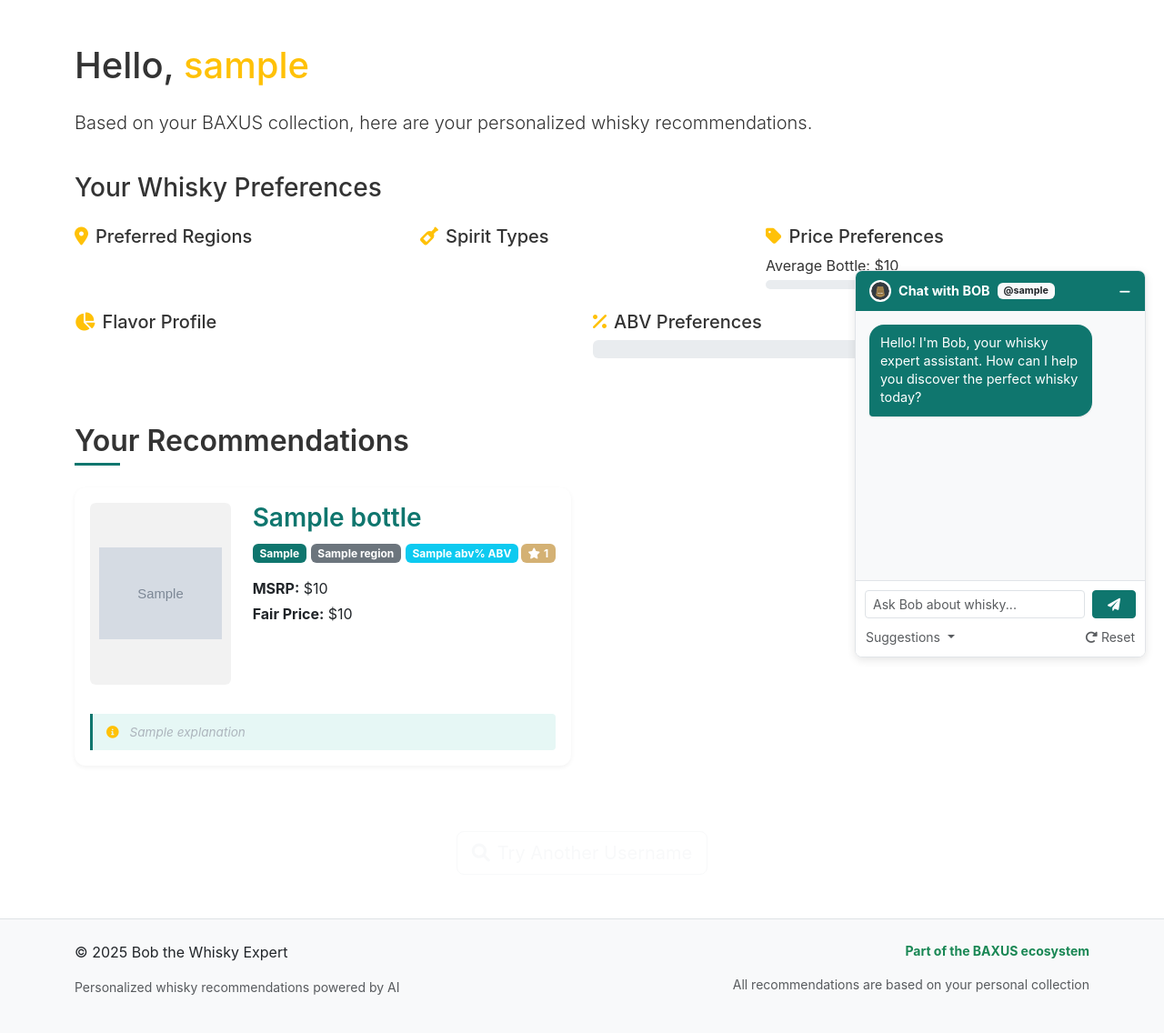
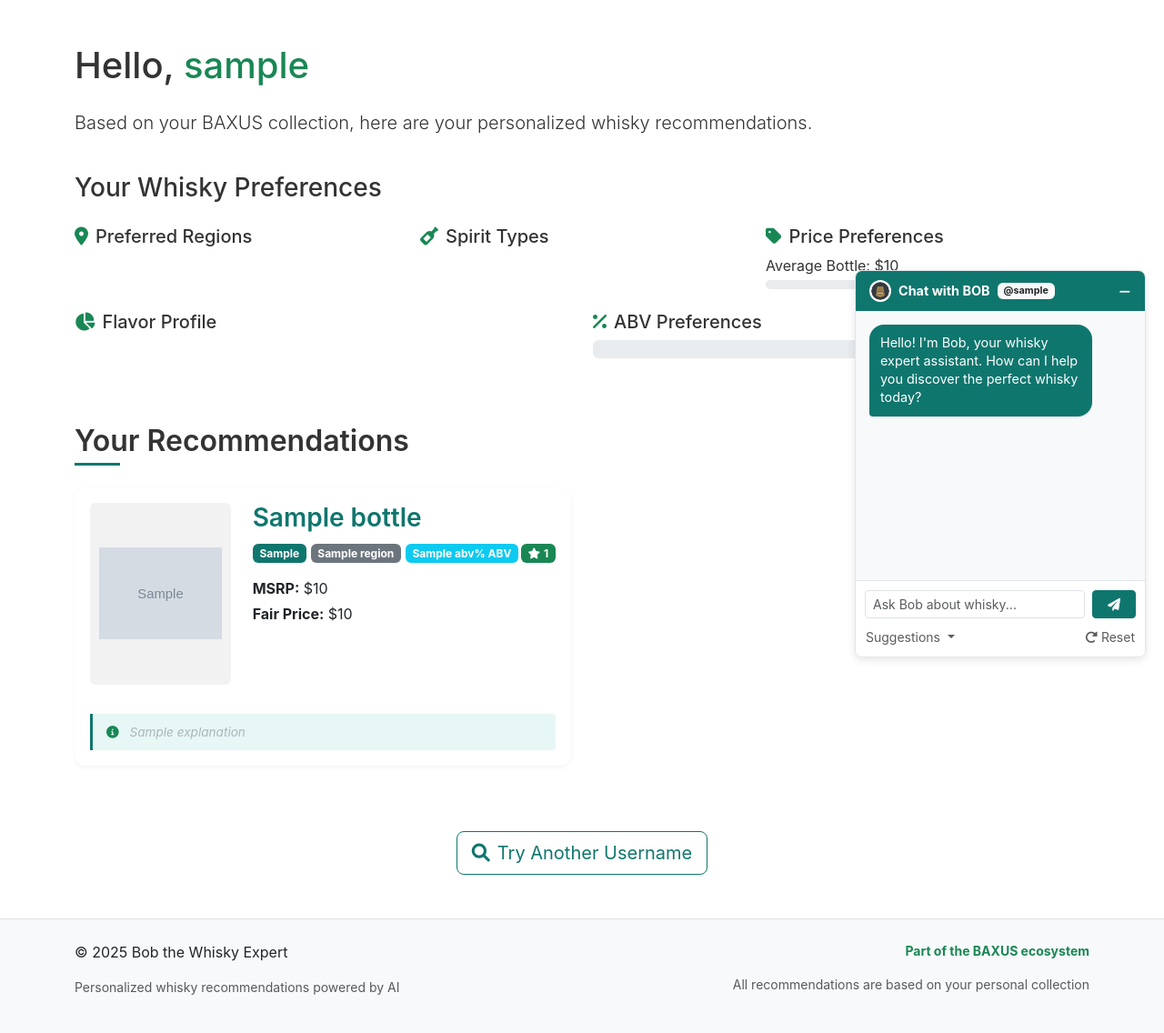
Before and after one commit to realshashi/AI-Agent-BOB, a Flask app: template templates/recommendations.html in a window 1280 px wide. Shown: the part 57-1193 px from the top of the page at 91% size. Run offline with Flask 3, Linux system fonts and the light colour scheme; the template is opened without the code that fills it: most values are stand-ins (such as "Sample title", 1, 10 or a date in 2020); grey boxes marked "Sample" are stand-in pictures.

Commit message:
Improve the look and feel of personalized whisky recommendations on the platform
Update recommendation page to use green color scheme instead of yellow in templates/recommendations.html.

Replit-Commit-Author: Agent
Replit-Commit-Session-Id: e08a6c27-d22a-4ec2-879f-3a8b5591f190
Replit-Commit-Screenshot-Url: https://storage.googleapis.com/screenshot-production-us-central1/d2285d81-6756-4c3d-b9ef-1dd3171e58b9/bbe41f0c-d08a-427d-a268-6d793deb621d.jpg

```diff
--- a/templates/recommendations.html
+++ b/templates/recommendations.html
@@ -6,7 +6,7 @@
 <div class="container my-5">
     <div class="row mb-4">
         <div class="col-12">
-            <h1 class="mb-4">Hello, <span class="text-warning">{{ username }}</span></h1>
+            <h1 class="mb-4">Hello, <span class="text-success">{{ username }}</span></h1>
             <p class="lead">Based on your BAXUS collection, here are your personalized whisky recommendations.</p>
         </div>
     </div>
@@ -18,7 +18,7 @@
         <div class="row">
             <!-- Regions -->
             <div class="col-md-4 mb-4">
-                <h5><i class="fas fa-map-marker-alt me-2 text-warning"></i>Preferred Regions</h5>
+                <h5><i class="fas fa-map-marker-alt me-2 text-success"></i>Preferred Regions</h5>
                 <div class="mt-2">
                     {% for region, percentage in preferences.preferred_regions.items() %}
                         {% if percentage >= 10 %}
@@ -30,7 +30,7 @@
 
             <!-- Spirit Types -->
             <div class="col-md-4 mb-4">
-                <h5><i class="fas fa-wine-bottle me-2 text-warning"></i>Spirit Types</h5>
+                <h5><i class="fas fa-wine-bottle me-2 text-success"></i>Spirit Types</h5>
                 <div class="mt-2">
                     {% for spirit, percentage in preferences.spirit_types.items() %}
                         {% if percentage >= 10 %}
@@ -42,7 +42,7 @@
 
             <!-- Price Range -->
             <div class="col-md-4 mb-4">
-                <h5><i class="fas fa-tag me-2 text-warning"></i>Price Preferences</h5>
+                <h5><i class="fas fa-tag me-2 text-success"></i>Price Preferences</h5>
                 <div class="mt-2">
                     <p class="mb-1">Average Bottle: ${{ preferences.average_bottle_price|round(2) }}</p>
                     <div class="progress" style="height: 10px;">
@@ -69,7 +69,7 @@
 
             <!-- Flavor Profile -->
             <div class="col-md-6 mb-4">
-                <h5><i class="fas fa-chart-pie me-2 text-warning"></i>Flavor Profile</h5>
+                <h5><i class="fas fa-chart-pie me-2 text-success"></i>Flavor Profile</h5>
                 <div class="flavor-profile-container" data-flavors='{{ preferences.flavor_profiles|tojson }}'>
                     <!-- JS will populate this -->
                 </div>
@@ -77,7 +77,7 @@
 
             <!-- ABV Preferences -->
             <div class="col-md-6 mb-4">
-                <h5><i class="fas fa-percentage me-2 text-warning"></i>ABV Preferences</h5>
+                <h5><i class="fas fa-percentage me-2 text-success"></i>ABV Preferences</h5>
                 <div class="mt-2">
                     <div class="progress" style="height: 20px;">
                         {% for level, percentage in preferences.abv_preferences.items() %}
@@ -129,7 +129,7 @@
                                 </div>
                                 <div>
                                     {% if bottle.total_score %}
-                                        <span class="badge bg-warning" data-bs-toggle="tooltip" title="Rating Score">
+                                        <span class="badge bg-success" data-bs-toggle="tooltip" title="Rating Score">
                                             <i class="fas fa-star me-1"></i>{{ bottle.total_score|round(1) }}
                                         </span>
                                     {% endif %}
@@ -162,7 +162,7 @@
                     </div>
 
                     <div class="recommendation-reason mt-3">
-                        <i class="fas fa-info-circle text-warning me-2"></i>
+                        <i class="fas fa-info-circle text-success me-2"></i>
                         {{ bottle.explanation }}
                     </div>
                 </div>
@@ -172,7 +172,7 @@
     </div>
 
     <div class="text-center mt-5 mb-3">
-        <a href="{{ url_for('index') }}" class="btn btn-outline-light btn-lg">
+        <a href="{{ url_for('index') }}" class="btn btn-outline-primary btn-lg">
             <i class="fas fa-search me-2"></i>Try Another Username
         </a>
     </div>
```
